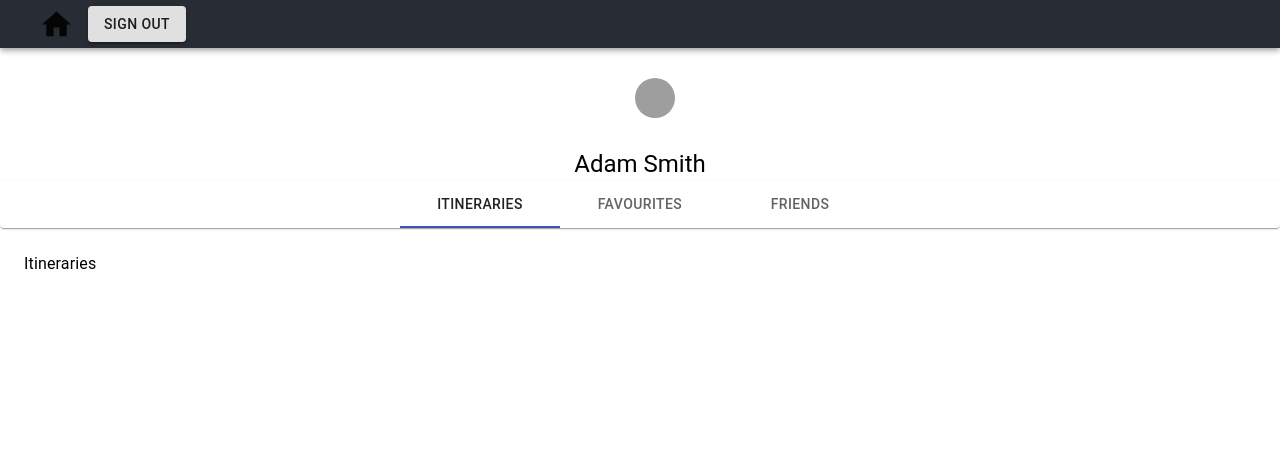
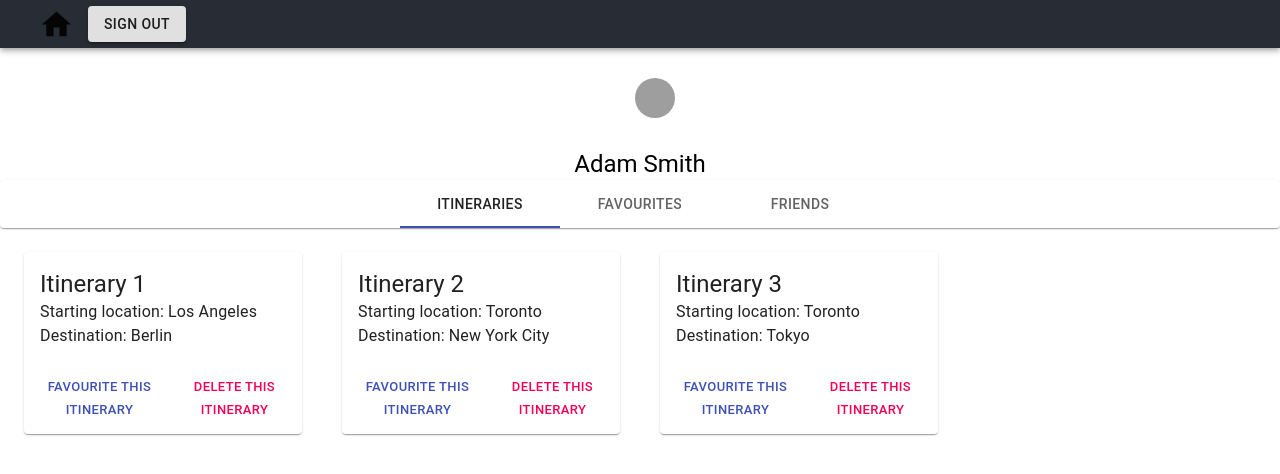
Before and after one commit to lmg8/Itinerary-App, a React (Create React App) app in the folder itinerary_app/: page /User in a window 1280 px wide. Both pictures are taken after a click on the tab "ITINERARIES". Shown: the top 474 px of the page. Built offline with nearby package versions, Linux system fonts and the light colour scheme; grey boxes are pictures that could not be loaded.

Commit message:
User basic tabs have been created and a hard coded version of cards is implemented at the moment

```diff
--- a/itinerary_app/src/react-components/User/index.js
+++ b/itinerary_app/src/react-components/User/index.js
@@ -2,7 +2,7 @@ import React from "react";
 import { Link } from "react-router-dom";
 import PropTypes from 'prop-types';
 import Typography from '@material-ui/core/Typography';
-import Container from '@material-ui/core/Container';
+import Grid from '@material-ui/core/Grid';
 import Button from '@material-ui/core/Button';
 import Card from '@material-ui/core/Card';
 import AppBar from '@material-ui/core/AppBar';
@@ -11,8 +11,10 @@ import ButtonGroup from '@material-ui/core/ButtonGroup';
 import HomeIcon from '@material-ui/icons/Home';
 import Avatar from '@material-ui/core/Avatar';
 import Paper from '@material-ui/core/Paper';
-import Box from '@material-ui/core/Box'
-import { Tabs, Tab } from "@material-ui/core";
+import Box from '@material-ui/core/Box';
+import CardActions from '@material-ui/core/CardActions';
+import CardActionArea from '@material-ui/core/CardActionArea';
+import { Tabs, Tab, CardContent } from "@material-ui/core";
 
 
 import "./styles.css";
@@ -99,10 +101,118 @@ class User extends React.Component {
                             </Tabs>
                         </Paper>
                         <TabPanel value={this.state.value} index={0}>
-                            Itineraries
+                            <Grid container spacing = {5}>
+                                <Grid item md={3}>
+                                    <Card>
+                                        <CardActionArea>
+                                                <CardContent>
+                                                    <Typography variant="h5" component="h2">
+                                                        Itinerary 1
+                                                    </Typography>
+                                                    <Typography>
+                                                        Starting location: Los Angeles
+                                                    </Typography>
+                                                    <Typography>
+                                                        Destination: Berlin
+                                                    </Typography>
+                                                </CardContent>
+                                        </CardActionArea>
+                                        <CardActions>
+                                            <Button size="small" color="primary">Favourite this itinerary</Button>
+                                            <Button size="small" color="secondary">Delete this itinerary</Button>
+                                        </CardActions>
+                                    </Card>
+                                </Grid>
+                                <Grid item md={3}>
+                                    <Card>
+                                        <CardActionArea>
+                                                <CardContent>
+                                                    <Typography variant="h5" component="h2">
+                                                        Itinerary 2
+                                                    </Typography>
+                                                    <Typography>
+                                                        Starting location: Toronto
+                                                    </Typography>
+                                                    <Typography>
+                                                        Destination: New York City
+                                                    </Typography>
+                                                </CardContent>
+                                        </CardActionArea>
+                                        <CardActions>
+                                            <Button size="small" color="primary">Favourite this itinerary</Button>
+                                            <Button size="small" color="secondary">Delete this itinerary</Button>
+                                        </CardActions>
+                                    </Card>
+                                </Grid>
+                                <Grid item md={3}>
+                                    <Card>
+                                        <CardActionArea>
+                                                <CardContent>
+                                                    <Typography variant="h5" component="h2">
+                                                        Itinerary 3
+                                                    </Typography>
+                                                    <Typography>
+                                                        Starting location: Toronto
+                                                    </Typography>
+                                                    <Typography>
+                                                        Destination: Tokyo
+                                                    </Typography>
+                                                </CardContent>
+
+                                        </CardActionArea>
+
+                                        <CardActions>
+                                            <Button size="small" color="primary">Favourite this itinerary</Button>
+                                            <Button size="small" color="secondary">Delete this itinerary</Button>
+                                        </CardActions>
+                                    </Card>
+                                </Grid>
+                            </Grid>
                         </TabPanel>
                         <TabPanel value={this.state.value} index={1}>
-                            Favourites
+                        <Grid container spacing = {5}>
+                                <Grid item md={3}>
+                                    <Card>
+                                        <CardActionArea>
+                                                <CardContent>
+                                                    <Typography variant="h5" component="h2">
+                                                        Favourite 1
+                                                    </Typography>
+                                                    <Typography>
+                                                        Starting location: Los Angeles
+                                                    </Typography>
+                                                    <Typography>
+                                                        Destination: Berlin
+                                                    </Typography>
+                                                </CardContent>
+                                        </CardActionArea>
+                                        <CardActions>
+                                            <Button size="small" color="secondary">Remove this itinerary from favourites</Button>
+                                        </CardActions>
+                                    </Card>
+                                </Grid>
+                                <Grid item md={3}>
+                                    <Card>
+                                        <CardActionArea>
+                                                <CardContent>
+                                                    <Typography variant="h5" component="h2">
+                                                        Favourite 2
+                                                    </Typography>
+                                                    <Typography>
+                                                        Starting location: Toronto
+                                                    </Typography>
+                                                    <Typography>
+                                                        Destination: Tokyo
+                                                    </Typography>
+                                                </CardContent>
+
+                                        </CardActionArea>
+                                        <CardActions>
+                                            <Button size="small" color="secondary">Remove this itinerary from favourites</Button>
+                                        </CardActions>
+                                    </Card>
+                                </Grid>
+                            </Grid>
                         </TabPanel>
                         <TabPanel value={this.state.value} index={2}>
                             Friends
--- a/itinerary_app/src/react-components/User/styles.css
+++ b/itinerary_app/src/react-components/User/styles.css
@@ -13,6 +13,9 @@
     left: 49%;
 }
 
+.MuiCardMedia-root.itinerary-image{
+    height: 140px;
+}
 
 .MuiPaper-root.MuiAppBar-root.MuiAppBar-colorPrimary.user-appBar {
     background-color: #282c34;
```
